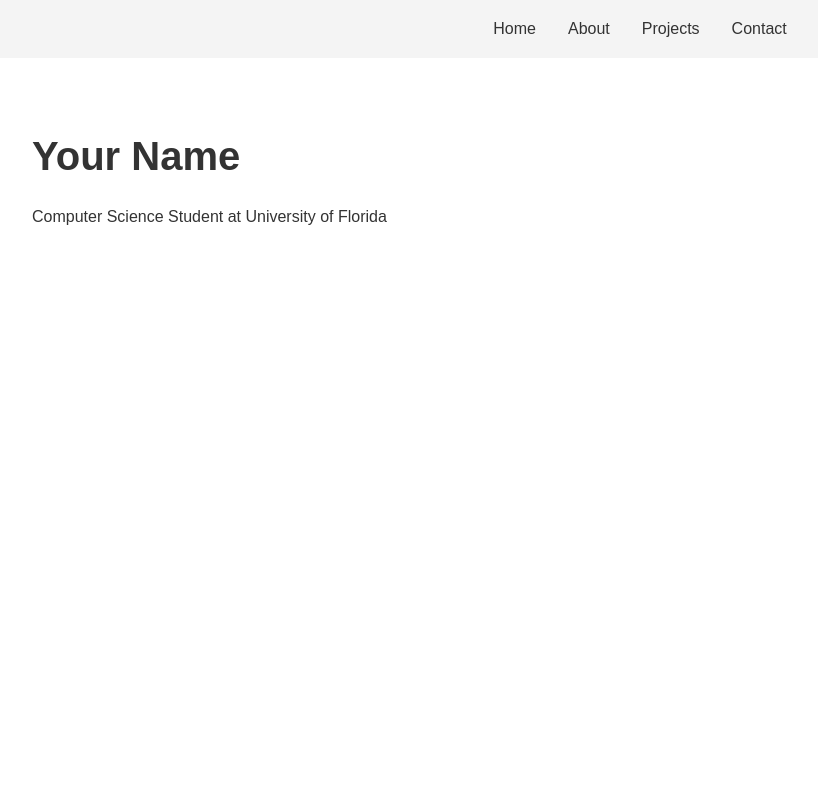
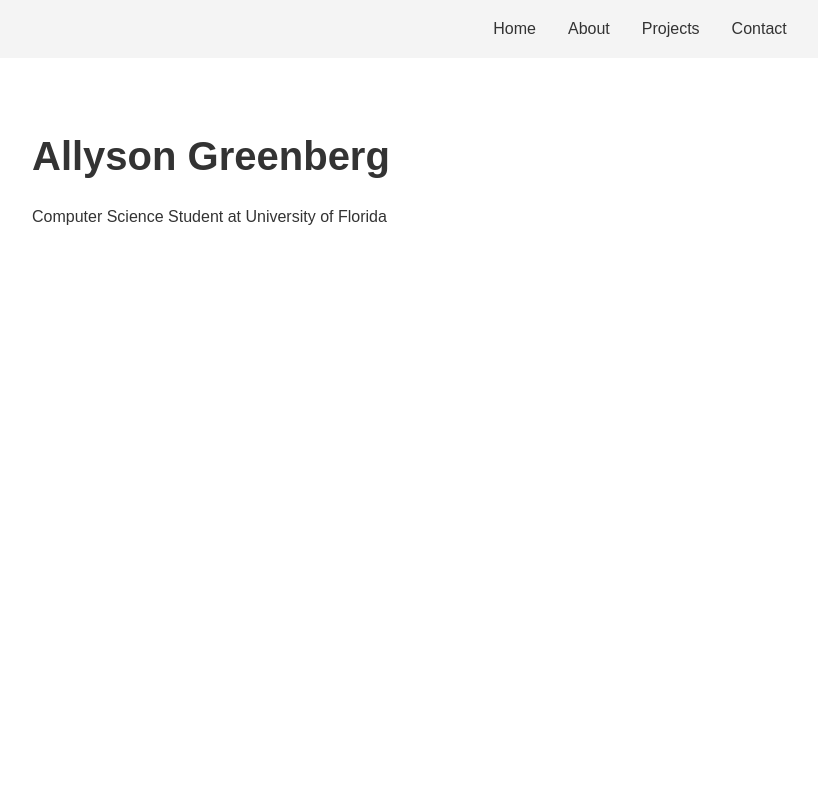
Before and after one commit to allygreenberg8/agreenie.tech, a plain HTML site: page index.html in a window 1280 px wide. Shown: the top 800 px of the page, without its empty margins (0-818 px from the left). Drawn offline with Linux system fonts and the light colour scheme.

Commit message:
Update index.html to reflect new personal branding for Allyson Greenberg

```diff
--- a/index.html
+++ b/index.html
@@ -3,7 +3,7 @@
 <head>
     <meta charset="UTF-8">
     <meta name="viewport" content="width=device-width, initial-scale=1.0">
-    <title>Your Name - Personal Website</title>
+    <title>Allyson Greenberg - Personal Website</title>
     <link rel="stylesheet" href="styles.css">
 </head>
 <body>
@@ -20,7 +20,7 @@
 
     <main>
         <section id="home">
-            <h1>Your Name</h1>
+            <h1>Allyson Greenberg</h1>
             <p>Computer Science Student at University of Florida</p>
         </section>
 
```
